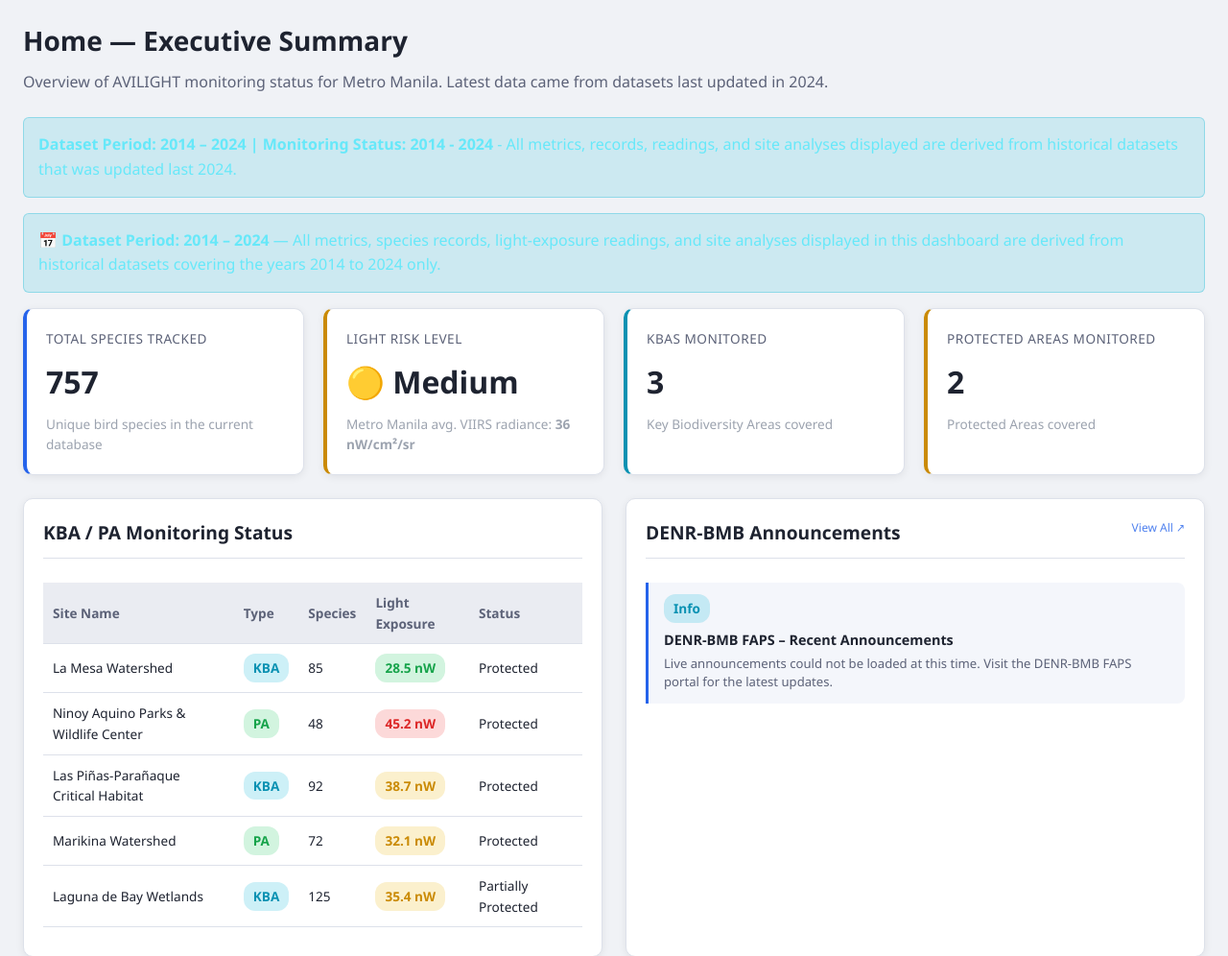
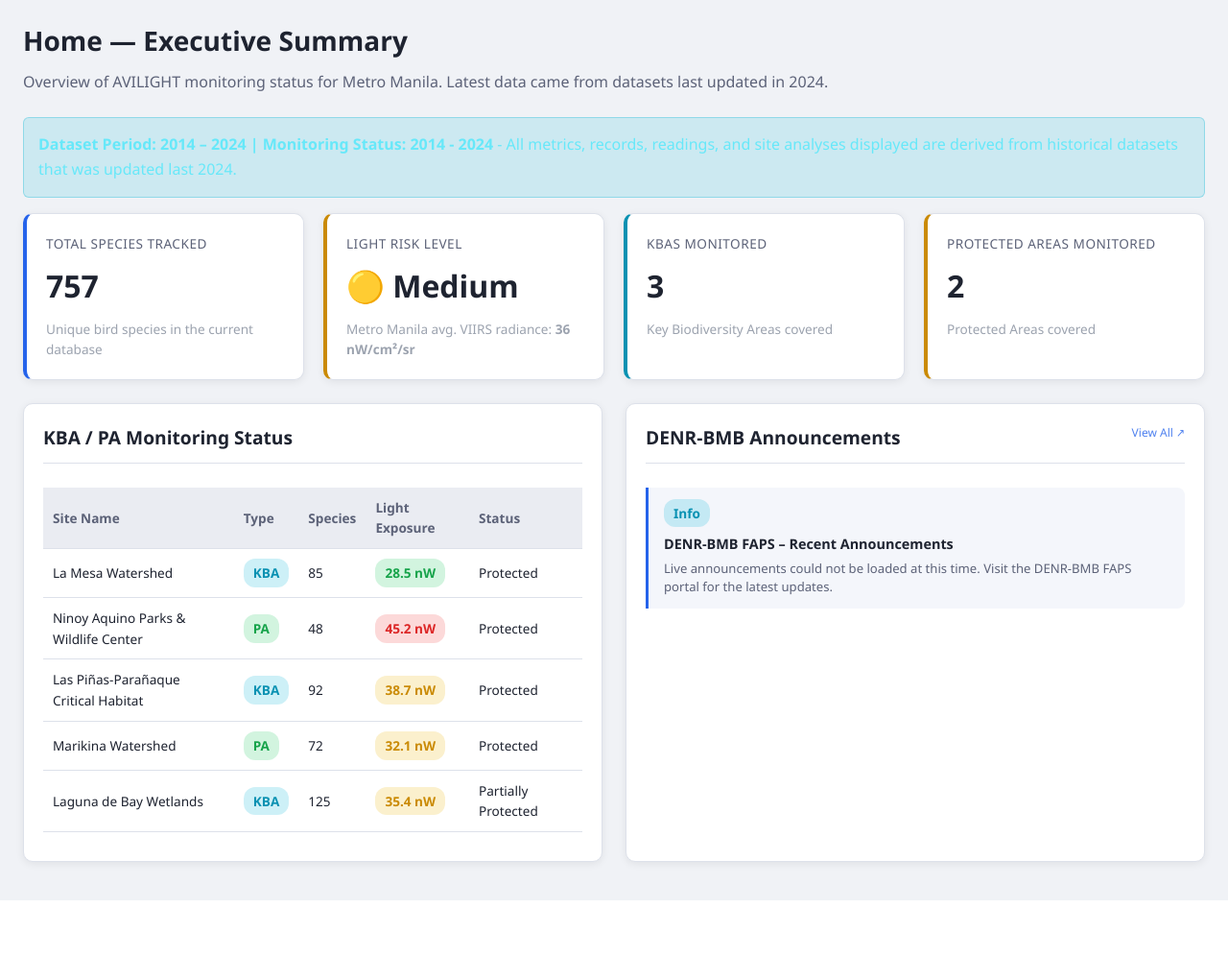
Before and after one commit to Gianskie123/avilight_2, a PHP site: page /home.php in a window 1280 px wide. Shown: the part 61-1057 px from the top of the page at 96% size. After the commit the page ends 999 px from the top, so only its background shows below. Run offline with PHP 8.4, Linux system fonts and the light colour scheme; the visitor is signed in with stand-in values (Sample User, id 1); data that the repository does not hold is empty.

Commit message:
Update home.php
Removed redundant alert about dataset period and monitoring status.

```diff
--- a/home.php
+++ b/home.php
@@ -45,11 +45,6 @@ $announcements = fetch_bmb_announcements(5);
 
 <div class="alert alert-info" role="status">
     <strong>Dataset Period: 2014 – 2024 | Monitoring Status: 2014 - 2024</strong> - All metrics, records, readings, and site analyses displayed are derived from historical datasets that was updated last 2024.
-</div>
-
-<div class="alert alert-info" role="status">
-    📅 <strong>Dataset Period: 2014 – 2024</strong> —
-    All metrics, species records, light-exposure readings, and site analyses displayed in this dashboard are derived from historical datasets covering the years 2014 to 2024 only.
 </div>
 
 <!-- Top stat cards -->
```
